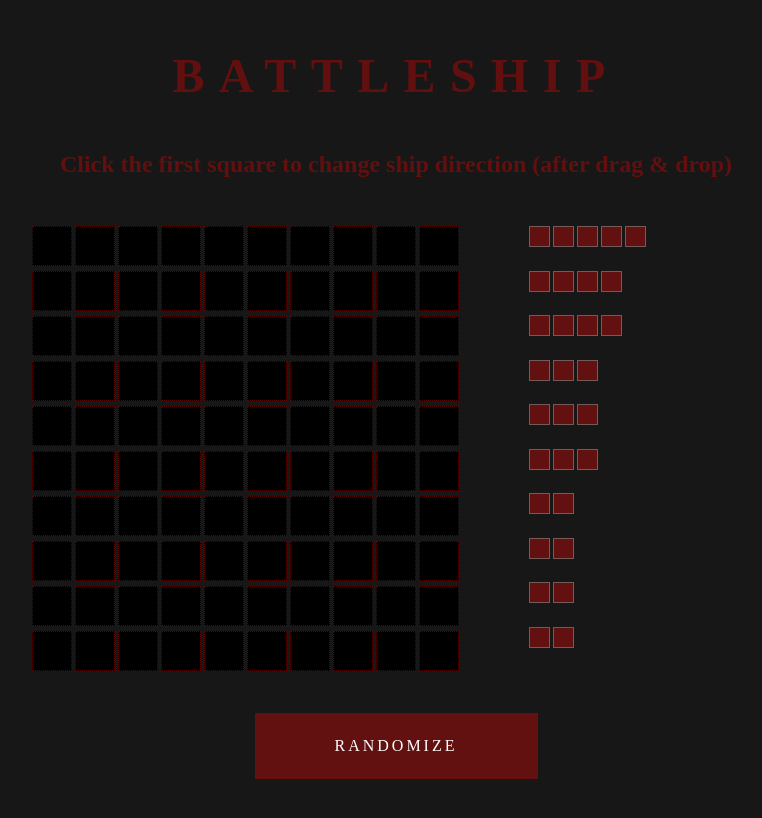
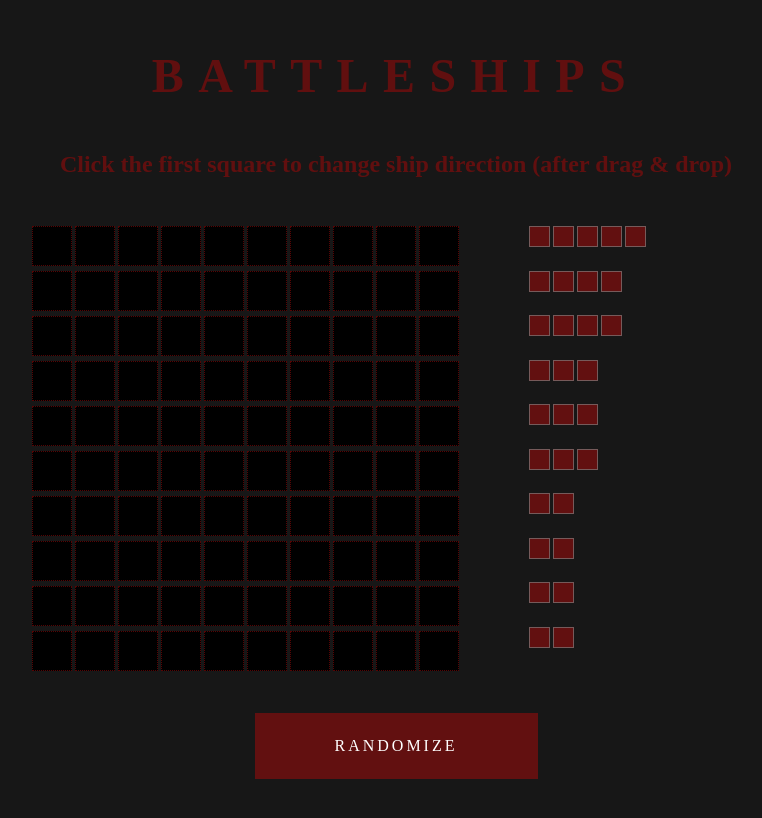
Before and after one commit to crnhrv/battleship, a website with bundled scripts: page index.html in a window 1280 px wide. Shown: the whole page, without its empty margins (244-1006 px from the left). Built offline with nearby package versions, Linux system fonts and the light colour scheme.

Commit message:
add reset link to title

```diff
--- a/index.html
+++ b/index.html
@@ -5,10 +5,10 @@
     <meta http-equiv="X-UA-Compatible" content="IE=edge" />
     <meta name="viewport" content="width=device-width, initial-scale=1.0" />
     <link rel="stylesheet" href="./styles/style.css" />
-    <title>BattleShips</title>
+    <title>Battleship</title>
   </head>
   <body id="wrapper">
-    <h1 class="title">Battleship</h1>
+    <h1 class="title"><a href="./index.html">BattleShips</a></h1>
     <h2 class="gameInfo">
       Click the first square to change ship direction (after drag & drop)
     </h2>
--- a/styles/style.css
+++ b/styles/style.css
@@ -43,6 +43,11 @@
 body,
 html {
   font-size: 12px;
+}
+
+a {
+  text-decoration: none;
+  color: inherit;
 }
 
 @media (min-width: 600px) {
```
